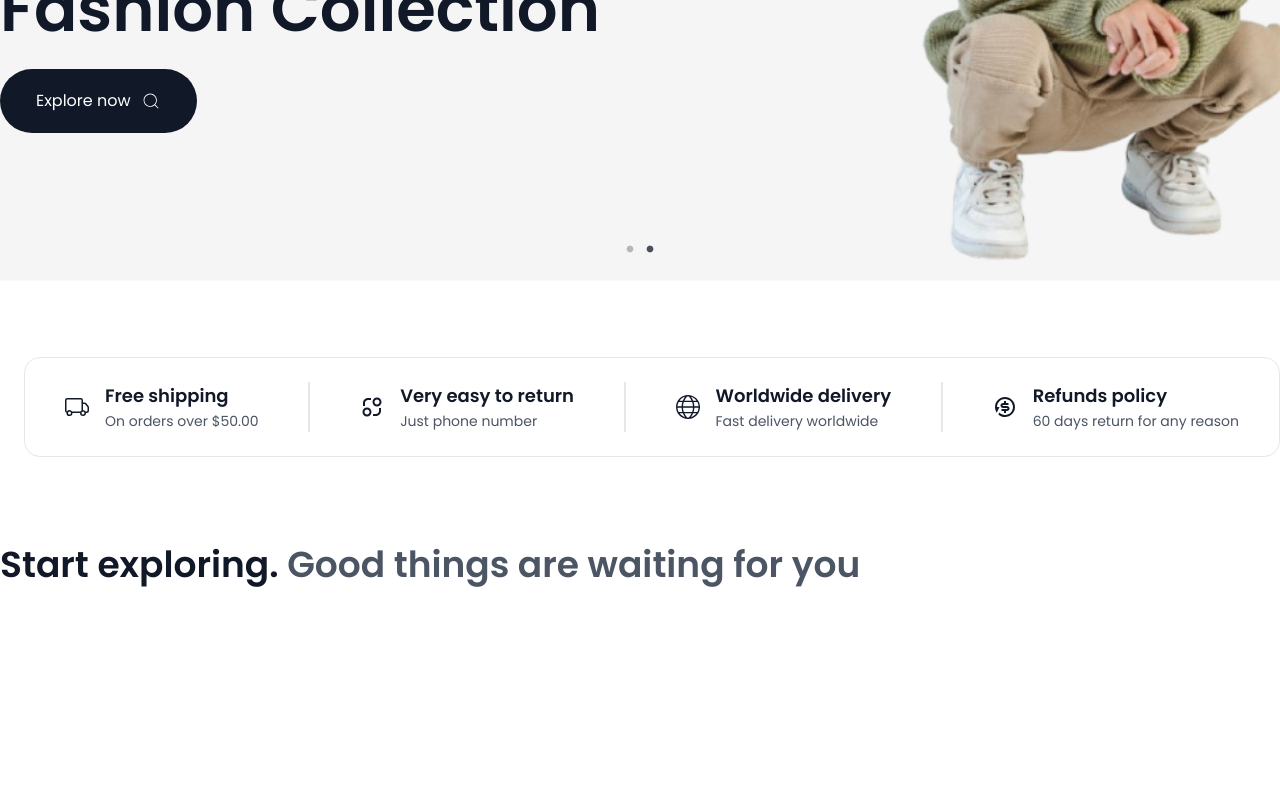
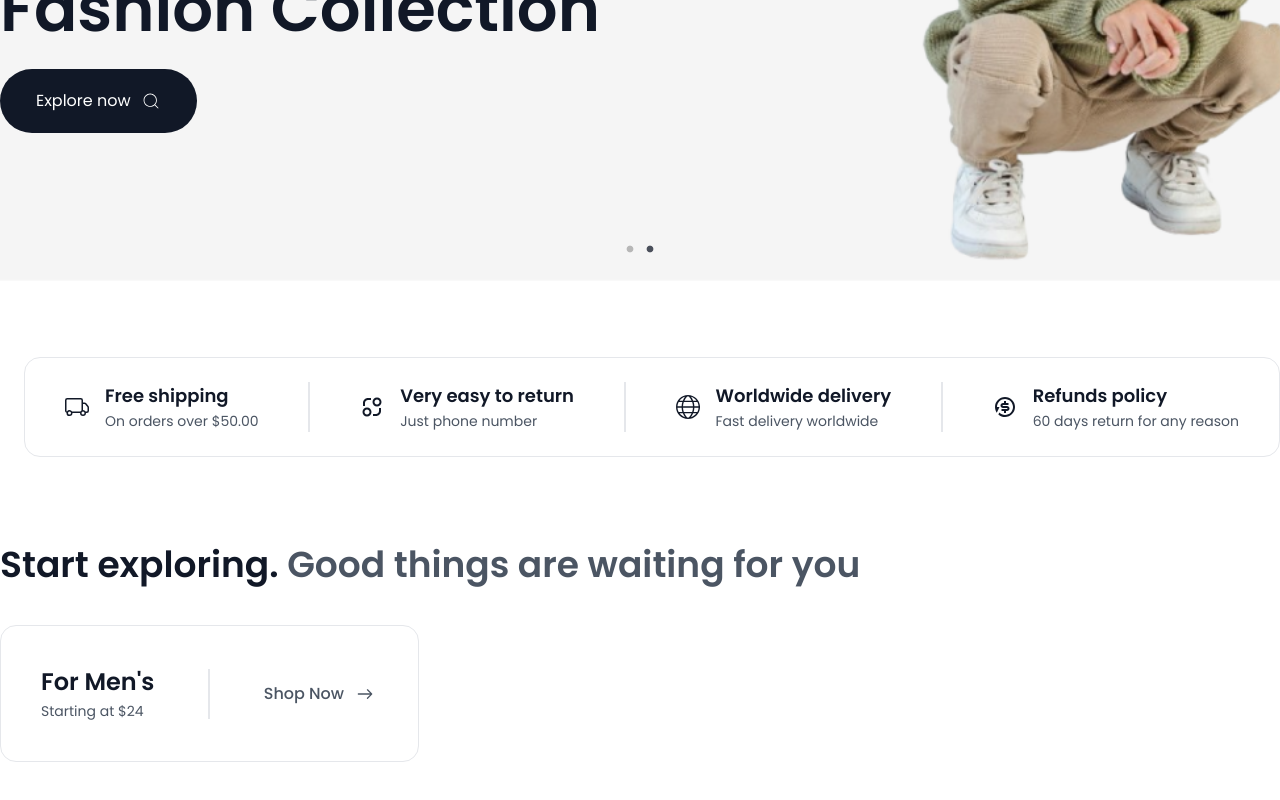
Before and after one commit to Munna-Scriptz/Nexton-E-Commerce, a React (Vite) app: page / in a window 1280 px wide. Shown: the part 401-1201 px from the top of the page. Before the commit the page ends 1026 px from the top, so only its background shows below. Built offline with nearby package versions, Linux system fonts and the light colour scheme.

Commit message:
Brands Design Completed

```diff
--- a/src/components/Brands.jsx
+++ b/src/components/Brands.jsx
@@ -1,12 +1,22 @@
 import React from 'react'
 import { CommonHead } from './common/CommonHead'
+import { SingleServiceItem } from './common/SingleServiceItem'
+import SingleBrand from './common/SingleBrand'
 
 export const Brands = () => {
   return (
     <>
 
     <section id='Brands_Slider' className='mt-[52px] mb-6 lg:mt-[88px] lg:mb-[40px]'>
-        <div><CommonHead StartText={'Start exploring.'} EndText={'Good things are waiting for you'}/></div>
+      <div className="container">
+        {/* --------Common Head-------- */}
+        <div className='mb-[40px]'><CommonHead StartText={'Start exploring.'} EndText={'Good things are waiting for you'}/></div>
+        {/* --------Slider-------- */}
+          <div className='flex'>
+
+          </div>
+          <SingleBrand/>
+      </div>
 
     </section>
 
--- /dev/null
+++ b/src/components/common/SingleBrand.jsx
@@ -0,0 +1,21 @@
+import React from 'react'
+import { IoIosArrowRoundForward } from "react-icons/io";
+
+const SingleBrand = (BrandHead , BrandP) => {
+  return (
+    <section>
+        <div className=' lg:border-[1px] border-[#E5E7EB] p-[40px] rounded-[16px] flex justify-between items-center w-[419px]'>
+            <div>
+                <h2 className='text-second text-2xl font-semibold mb-[3px]'>For Men's</h2>
+                <p className='text-Primary text-sm'>Starting at $24</p>
+            </div>
+            <span className='border-[#E5E7EB] lg:border-[1px] lg:h-[50px] w-[1px]'></span>
+            <div>
+                <p className='flex items-center gap-[8px] text-Primary font-medium'>Shop Now <IoIosArrowRoundForward className='text-[26px]'/></p>
+            </div>
+        </div>
+    </section>
+  )
+}
+
+export default SingleBrand
```
